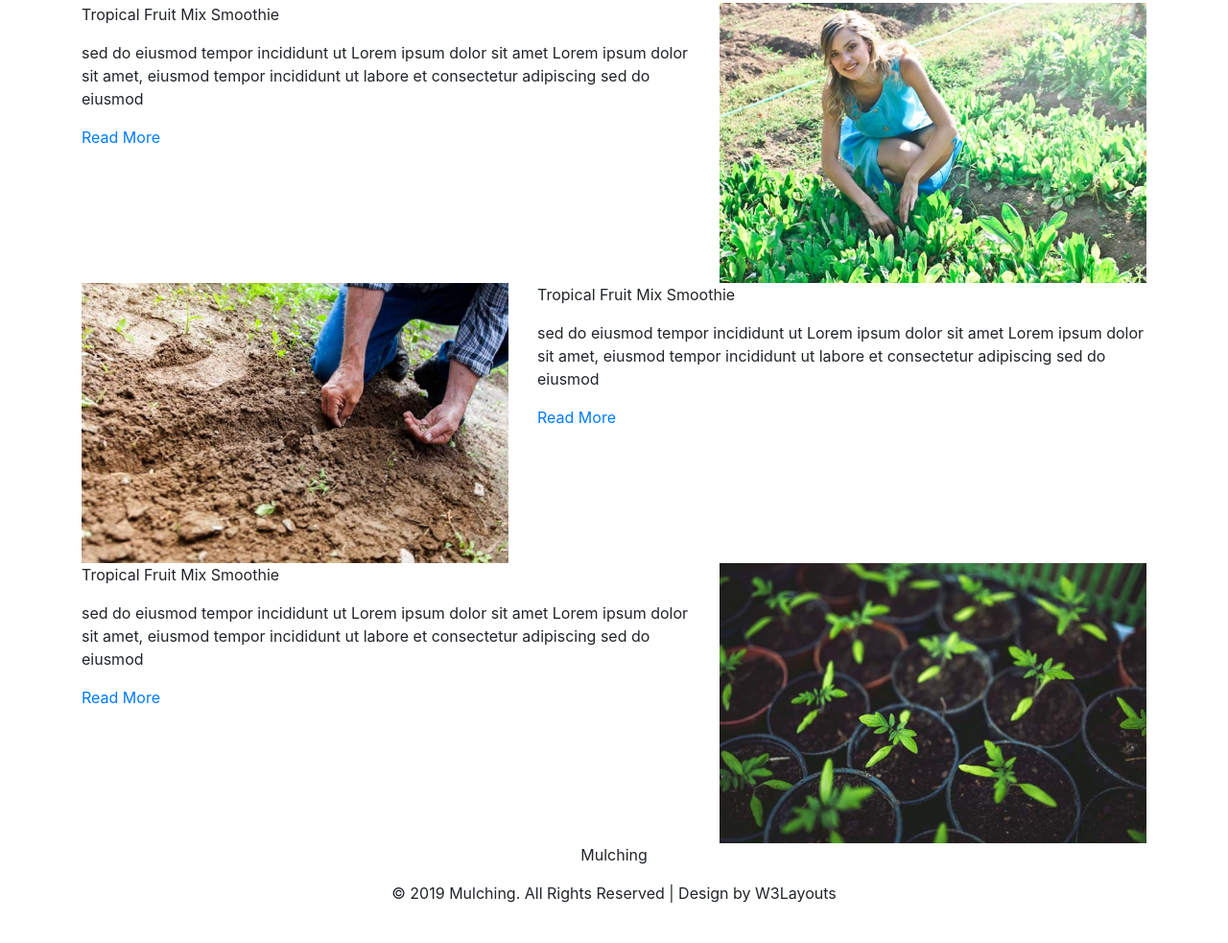
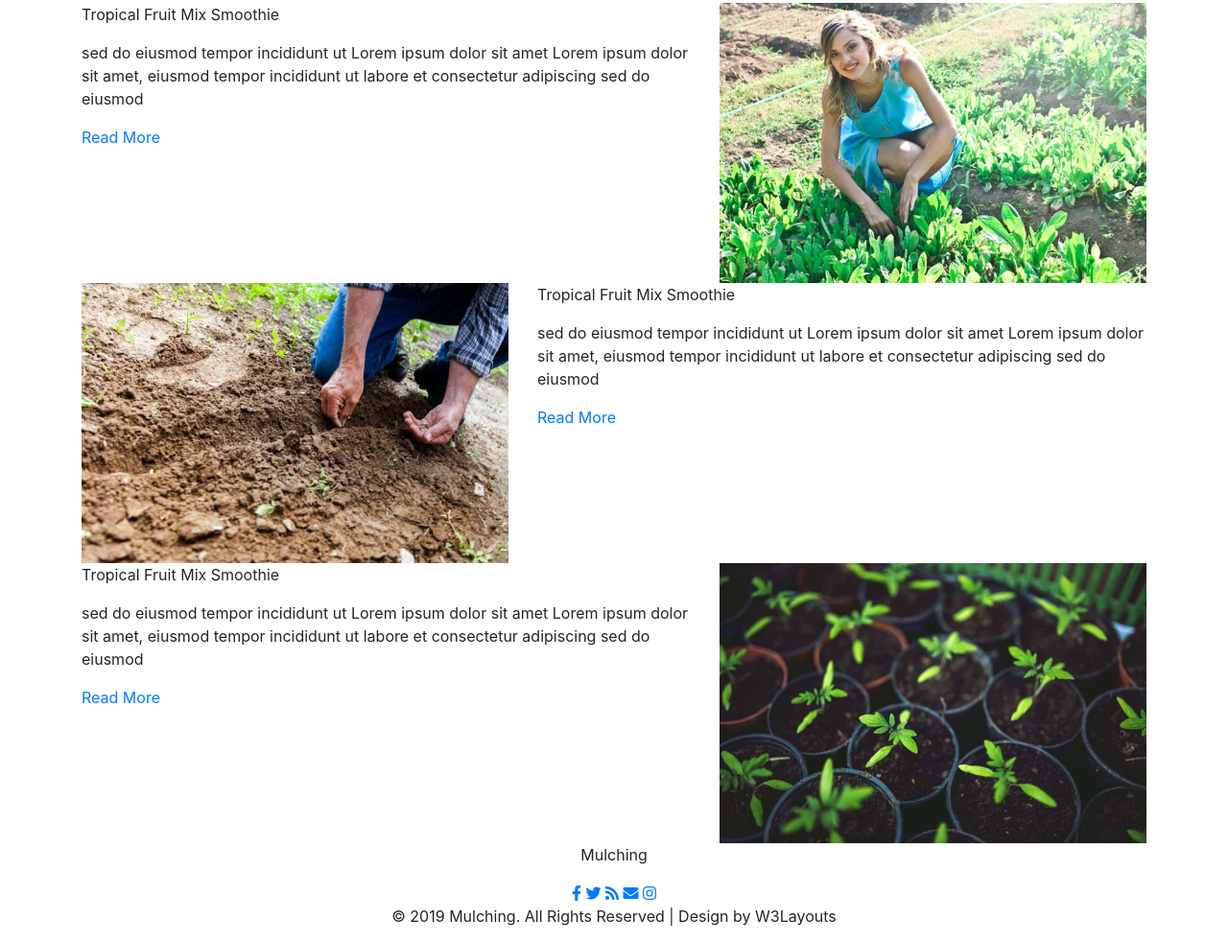
Before and after one commit to KyawKyawLin19/Mulching-Template, a plain HTML site: page index.html in a window 1280 px wide. Shown: the part 1125-2108 px from the top of the page at 96% size. Before the commit the page ends 2084 px from the top, so only its background shows below. Drawn offline with nearby package versions, Linux system fonts and the light colour scheme.

Commit message:
Footer Update Commit

```diff
--- a/index.html
+++ b/index.html
@@ -10,6 +10,7 @@
 
     <title>Mulching a Agriculture Category Bootstrap Responsive web Template|Gallery :: w3layouts</title>
     <link rel="stylesheet" href="style.css">
+    <link rel="stylesheet" href="https://use.fontawesome.com/releases/v5.8.2/css/all.css" integrity="sha384-oS3vJWv+0UjzBfQzYUhtDYW+Pj2yciDJxpsK1OYPAYjqT085Qq/1cq5FLXAZQ7Ay" crossorigin="anonymous">
   </head>
   <body>
 
@@ -176,10 +177,19 @@
     <!-- Footer -->
     <div class="footer">
       <div class="container">
-        <p class="text-center">Mulching</p>
-        <div class="icon">
+        <div class="row">
+          <div class="col-md-12 text-center">
+            <p class="footer-title">Mulching</p>
+            <div class="icon">
+                <a href="#" class="icon-link"><i class="fab fa-facebook-f"></i></a>
+                <a href="#" class="icon-link"><i class="fab fa-twitter"></i></a>
+                <a href="#" class="icon-link"><i class="fas fa-rss"></i></a>
+                <a href="#" class="icon-link"><i class="fas fa-envelope"></i></a>
+                <a href="#" class="icon-link"><i class="fab fa-instagram"></i></a>
+            </div>
+            <p>© 2019 Mulching. All Rights Reserved | Design by <span class="footer-copyright">W3Layouts</span></p>
+          </div>
         </div>
-        <p class="text-center">© 2019 Mulching. All Rights Reserved | Design by W3Layouts</p>
       </div>
     </div>
 
```
